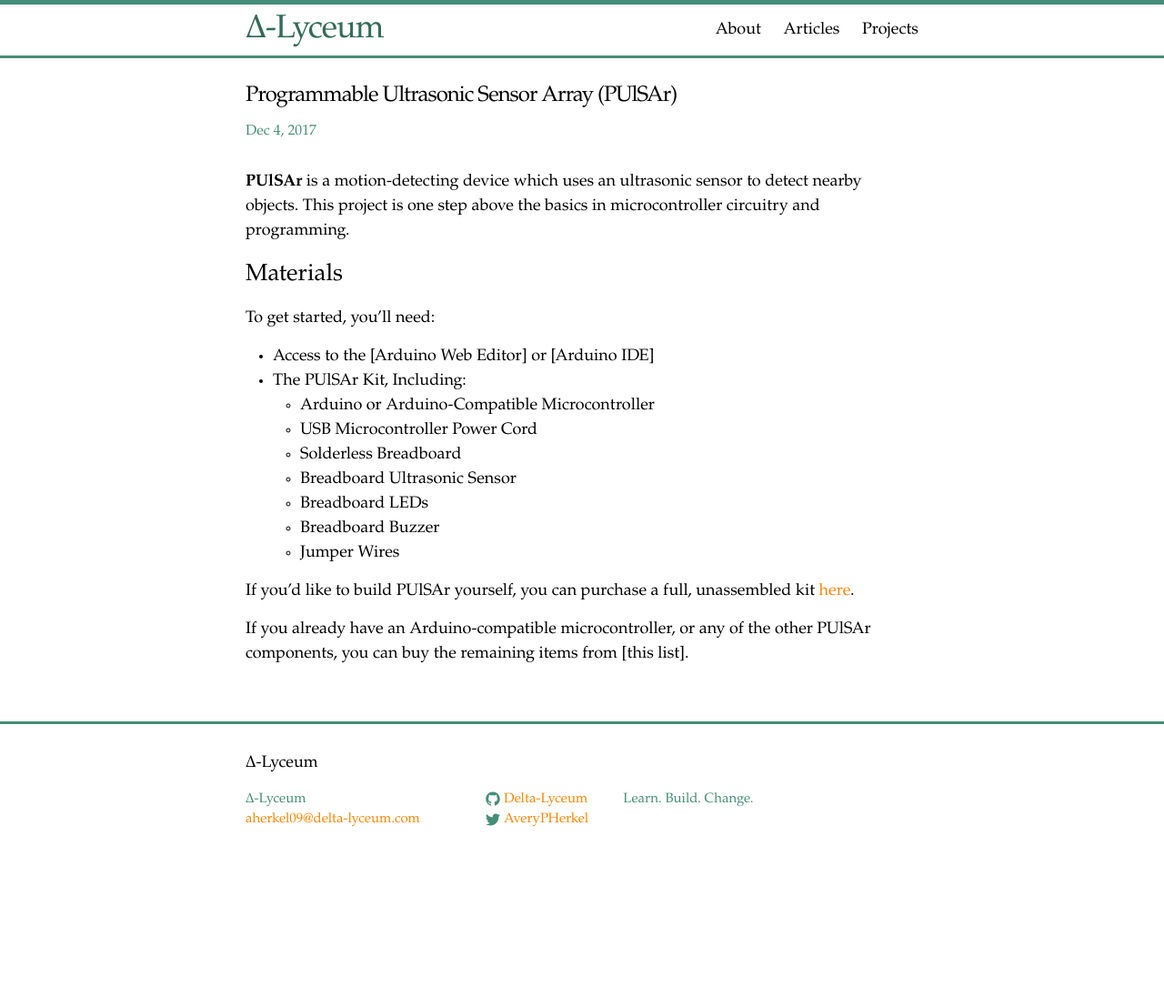
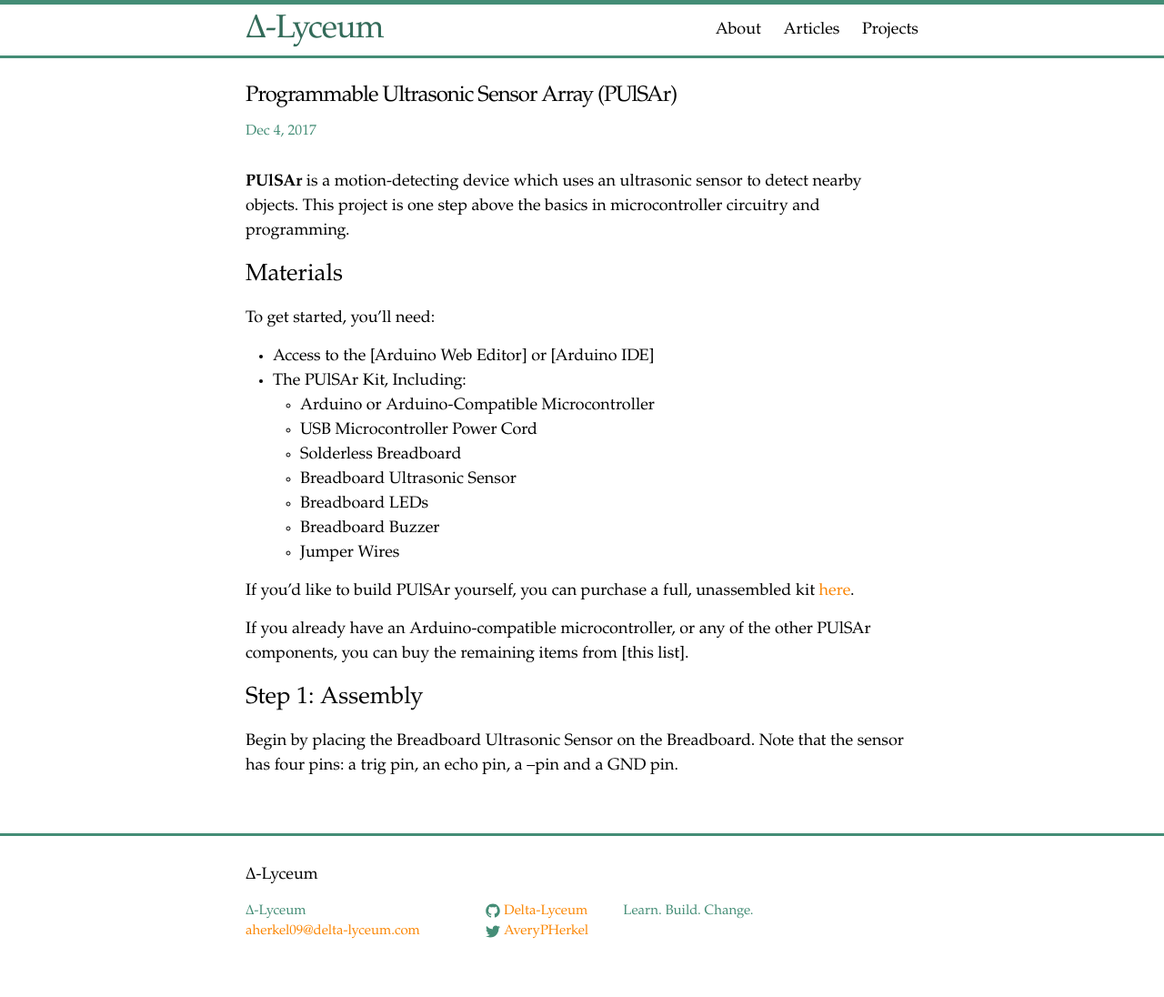
Before and after one commit to DeltaLyceum/aherkel09.github.io, a Jekyll site: the page built from _posts/2017-12-04-PUlSAr.md, in a window 1280 px wide. Shown: the whole page at 91% size. Built offline with Jekyll 4.4.1, drawn with Linux system fonts in a browser that asks for light colours; before the commit the page ends 973 px from its top, so only the background shows below that.

Commit message:
Update 2017-12-04-PUlSAr.md

```diff
--- a/_posts/2017-12-04-PUlSAr.md
+++ b/_posts/2017-12-04-PUlSAr.md
@@ -24,7 +24,10 @@
 </li>
 </ul>
 
-
 If you'd like to build PUlSAr yourself, you can purchase a full, unassembled kit [here]({{site.baeurl}}{% link purchases/purchasePUlSAr.md %}).
 
 If you already have an Arduino-compatible microcontroller, or any of the other PUlSAr components, you can buy the remaining items from [this list].
+
+<h2>Step 1: Assembly</h2>
+
+Begin by placing the Breadboard Ultrasonic Sensor on the Breadboard. Note that the sensor has four pins: a trig pin, an echo pin, a --pin and a GND pin.
```
